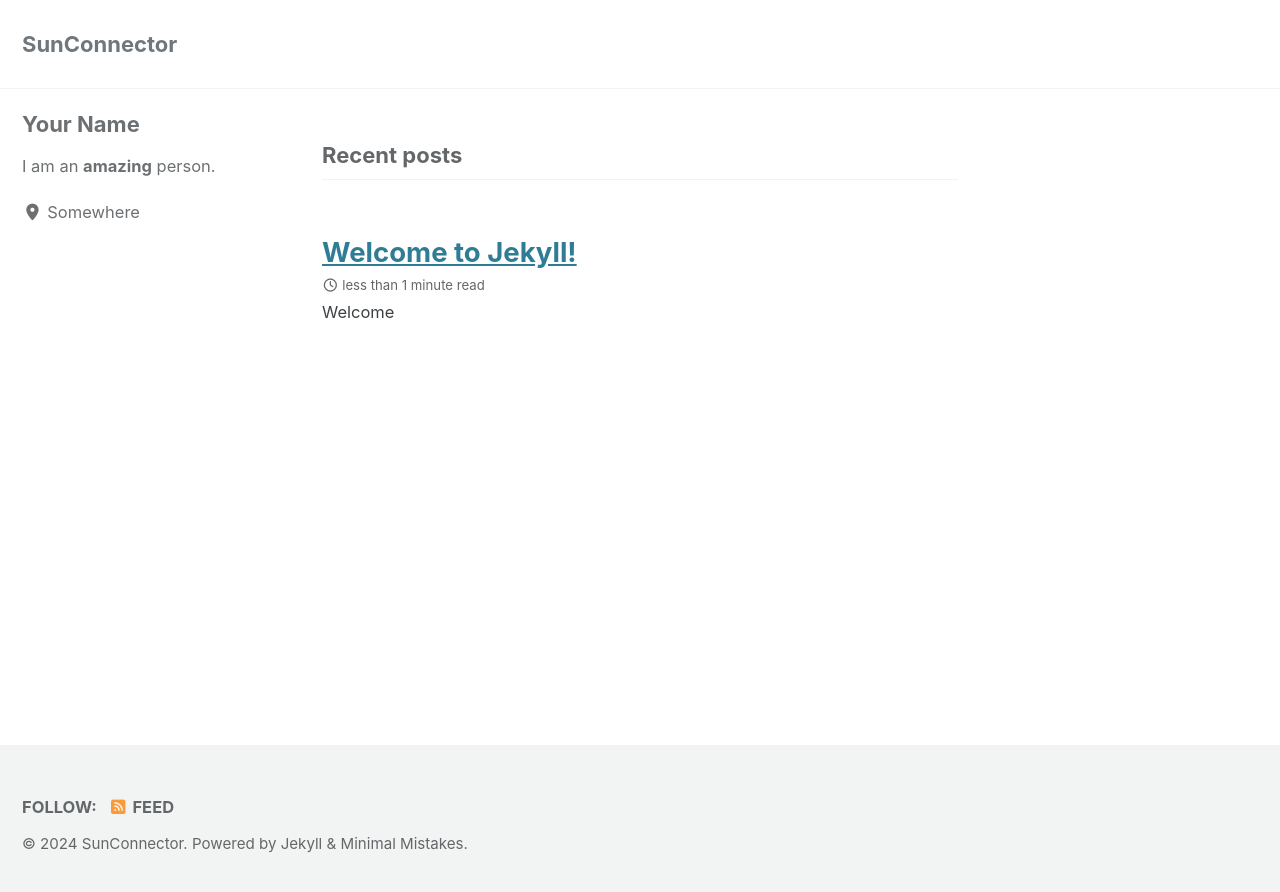
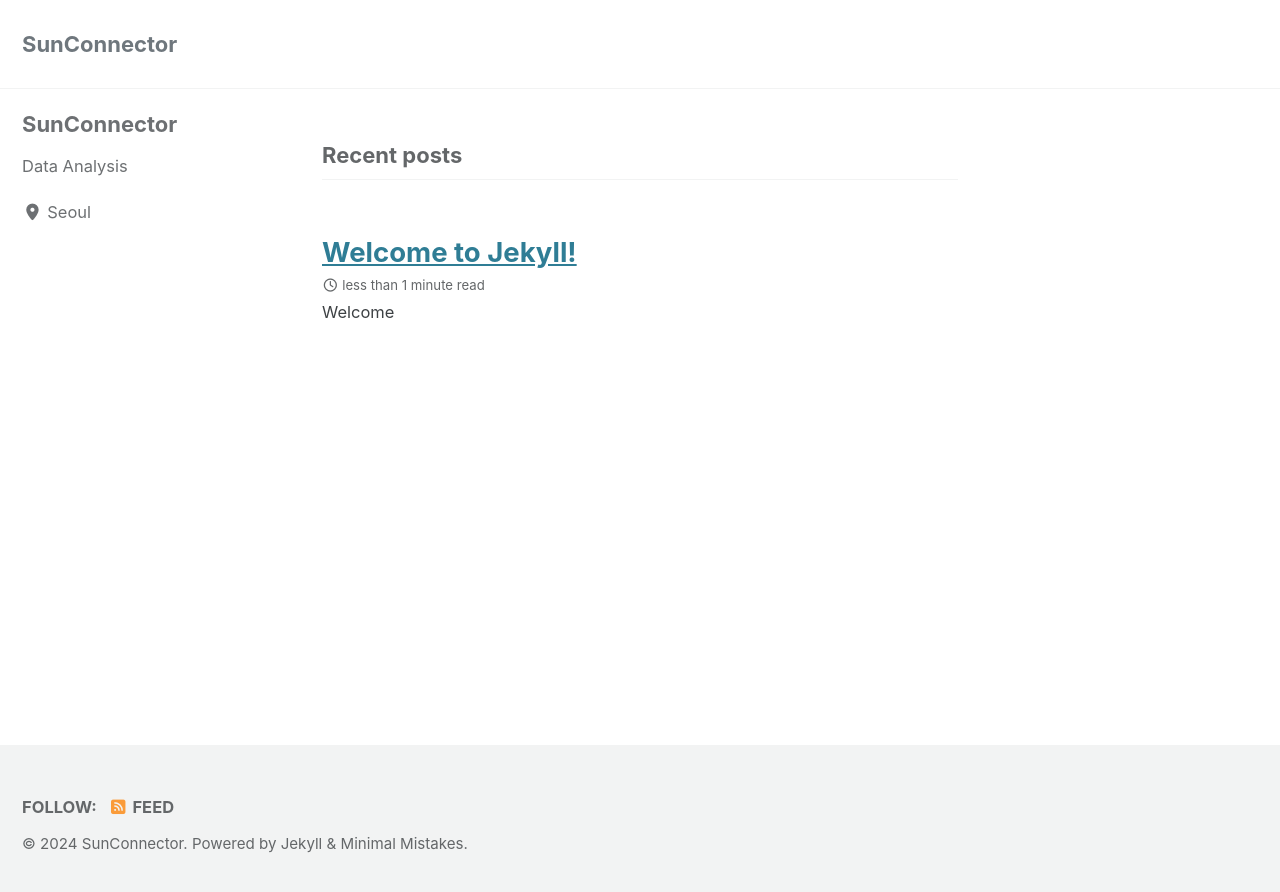
Before and after one commit to sunconnector/sunconnector.github.io, a Jekyll site: the page built from index.html, in a window 1280 px wide. Shown: the top 892 px of the page. Built offline with Jekyll 4.4.1, drawn with Linux system fonts in a browser that asks for light colours; cached includes are drawn as plain includes; the list of posts is cut into pages by our own code.

Commit message:
Update _config.yml

```diff
--- a/_config.yml
+++ b/_config.yml
@@ -113,10 +113,10 @@ analytics:
 
 # Site Author
 author:
-  name             : "Your Name"
+  name             : "SunConnector"
   avatar           : # path of avatar image, e.g. "/assets/images/bio-photo.jpg"
-  bio              : "I am an **amazing** person."
-  location         : "Somewhere"
+  bio              : "Data Analysis"
+  location         : "Seoul"
   email            :
   links:
     - label: "Email"
```
